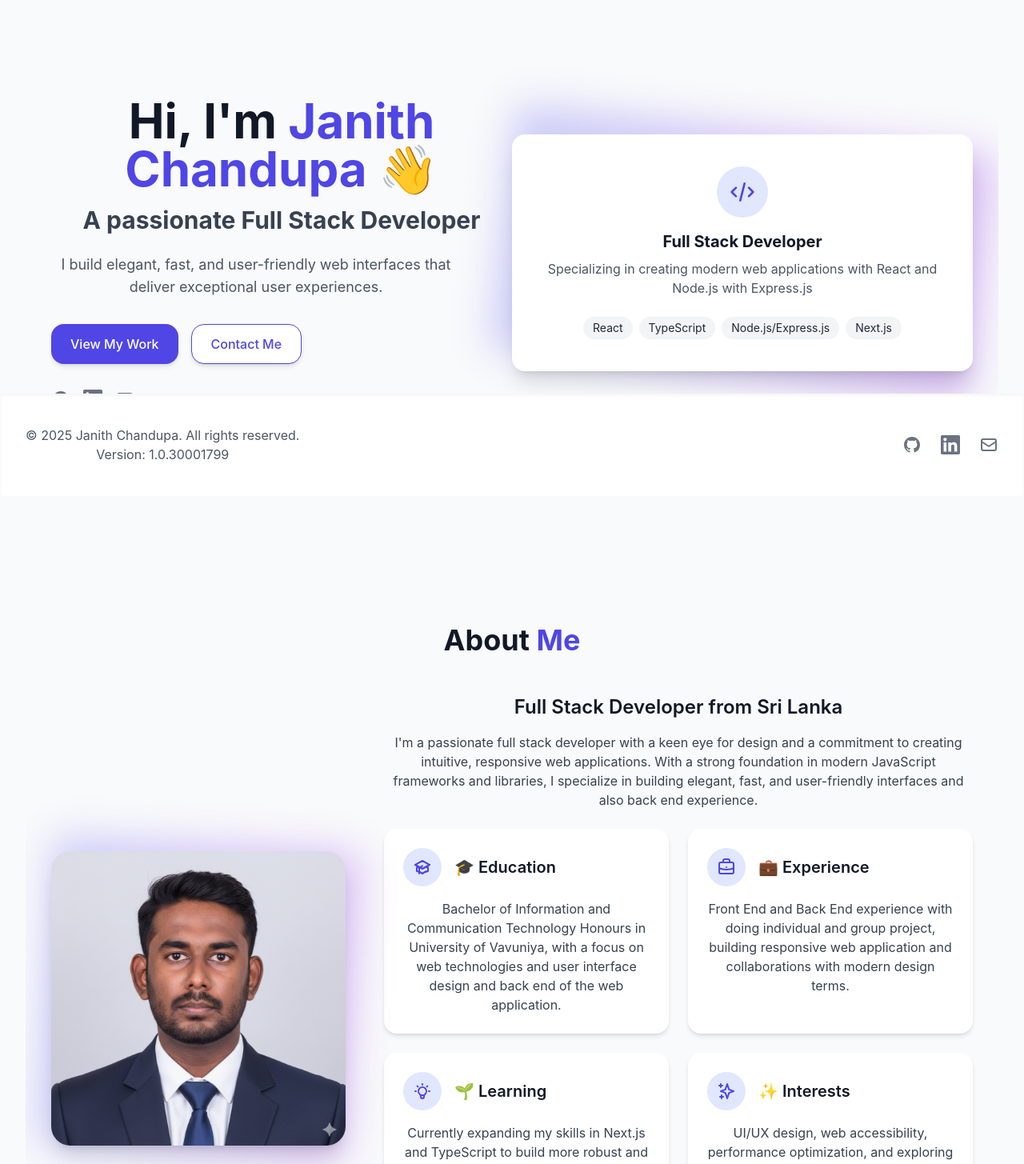
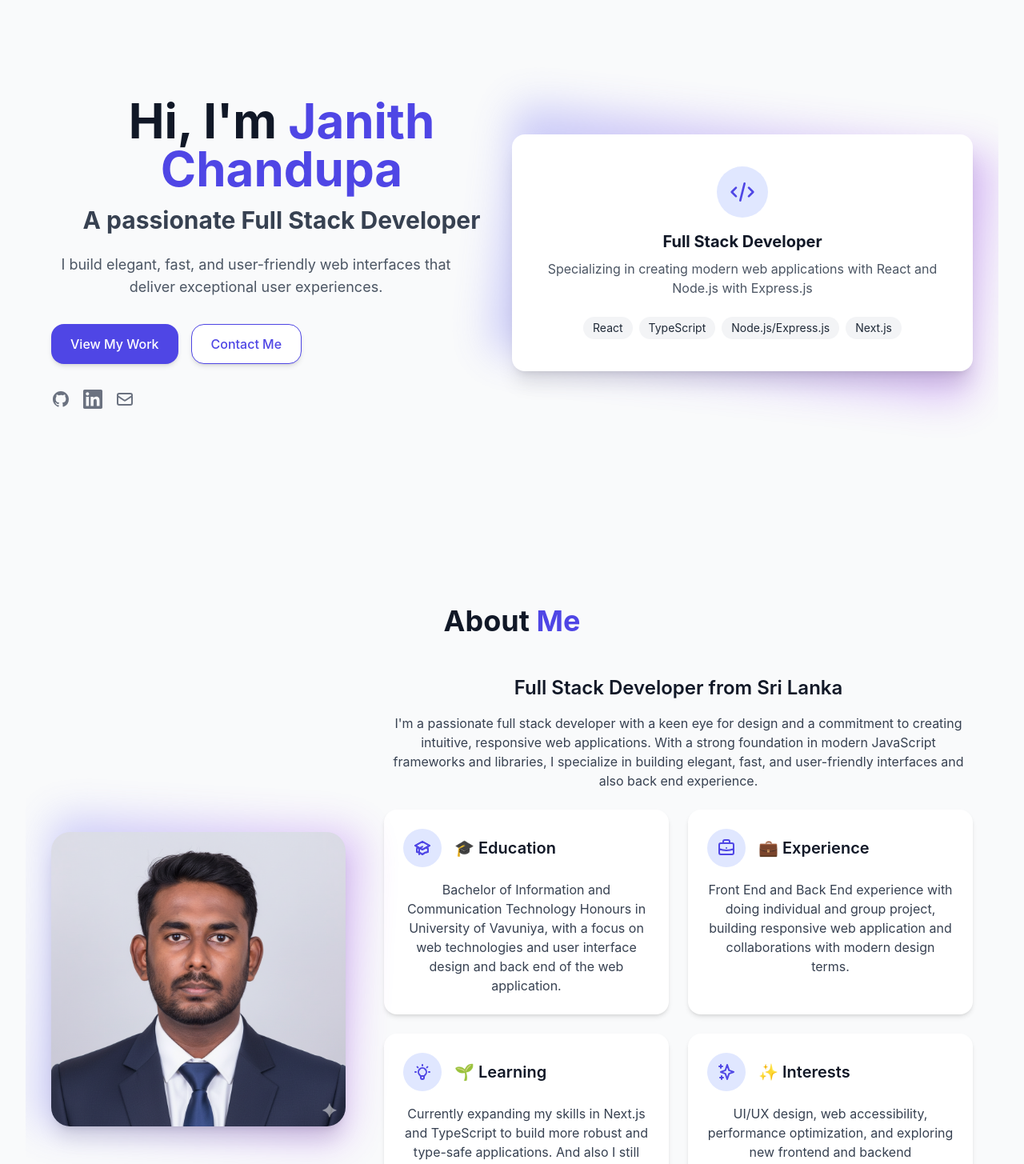
Before and after one commit to Janith33/my-react-portfolio, a React (Vite) app: page / in a window 1280 px wide. Shown: the part 180-1635 px from the top of the page at 80% size. Built offline with nearby package versions, Linux system fonts and the light colour scheme; the HTML template or start-up script is replaced by a standard one.

Commit message:
modify the ages

```diff
--- a/src/components/Footer.tsx
+++ b/src/components/Footer.tsx
@@ -2,13 +2,13 @@ import React from "react";
 
 const Footer: React.FC = () => {
   return (
-    <footer className="fixed  left-0 right-0 bottom-0 w-full bg-white dark:bg-gray-800 shadow-inner">
+    <footer className="absolute  left-0 right-0 w-full bg-white dark:bg-gray-800 shadow-inner">
       <div className="w-full py-10 px-4 sm:px-6 lg:px-8">
         <div className="flex flex-col md:flex-row justify-between items-center">
           <div className="mb-4 md:mb-0">
             <p className="text-gray-600 dark:text-gray-400">
               © {new Date().getFullYear()} Janith Chandupa. All rights reserved.
-              <p>Version: 1.0.30001799</p>
+              <p>Version: 1.0.0</p>
             </p>
           </div>
           <div className="flex space-x-6">
--- a/src/pages/About.tsx
+++ b/src/pages/About.tsx
@@ -7,9 +7,9 @@ const About = () => {
       initial={{ opacity: 0 }}
       animate={{ opacity: 1 }}
       exit={{ opacity: 0 }}
-      className="min-h-screen snap-start py-16"
+      className="min-h-screen snap-start py-10"
     >
-      <div className="max-w-7xl mx-auto px-4 sm:px-6 lg:px-8">
+      <div className="max-w-10xl mx-auto px-4 sm:px-6 lg:px-8">
         <motion.div
           initial={{ y: -20 }}
           animate={{ y: 0 }}
--- a/src/pages/Contact.tsx
+++ b/src/pages/Contact.tsx
@@ -38,7 +38,7 @@ const Contact = () => {
       initial={{ opacity: 0 }}
       animate={{ opacity: 1 }}
       exit={{ opacity: 0 }}
-      className="min-h-screen snap-start py-16"
+      className="min-h-screen snap-start py-1"
     >
       <div className="max-w-7xl mx-auto px-4 sm:px-6 lg:px-8">
         <motion.div
--- a/src/pages/Home.tsx
+++ b/src/pages/Home.tsx
@@ -9,7 +9,7 @@ const Home = () => {
       exit={{ opacity: 0 }}
       className="min-h-screen snap-start flex flex-col justify-center"
     >
-      <div className="max-w-7xl mx-auto px-4 sm:px-6 lg:px-8 py-16 md:py-24">
+      <div className="max-w-7xl mx-auto px-4 sm:px-6 lg:px-8 py-16 md:py-10">
         <div className="flex flex-col md:flex-row items-center">
           <div className="md:w-1/2 mb-10 md:mb-0">
             <motion.div
@@ -22,7 +22,6 @@ const Home = () => {
                 <span className="text-indigo-600 dark:text-indigo-400">
                   Janith Chandupa
                 </span>{" "}
-                👋
               </h1>
               <h2 className="text-2xl md:text-3xl text-gray-700 dark:text-gray-300 mb-6">
                 A passionate Full Stack Developer
```
Also changed, not shown: package.json (line endings or trailing spaces).
